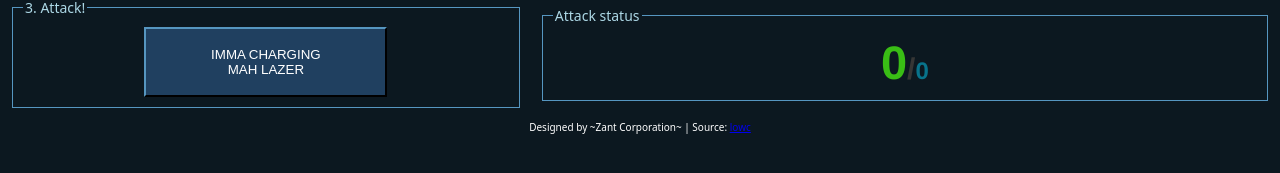
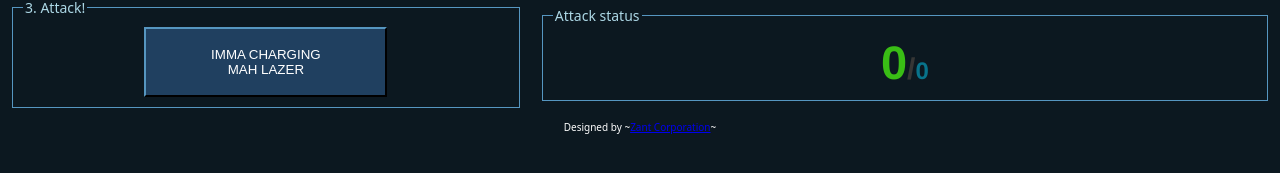
Before and after one commit to rata0071/loic, a browser extension: page src/core/index.html in a window 1280 px wide. Shown: the part 333-506 px from the top of the page. Drawn offline with Linux system fonts and the light colour scheme.

```diff
--- a/src/core/index.html
+++ b/src/core/index.html
@@ -86,6 +86,6 @@
 			</tr>
 		</table>
 	</div>
-	<p id="footer">Designed by ~Zant Corporation~ | Source: <a href="https://code.google.com/p/lowc">lowc</a></p>
+	<p id="footer">Designed by ~<a href="https://code.google.com/p/lowc">Zant Corporation</a>~</p>
 </body>
 </html>
```
Also changed, not shown: README.md, logo.png (added), logo.svg (added), src/core/img/cryptocat.png, src/core/img/favicon.gif, src/core/img/favicon.ico, src/core/img/icon-128.png, src/core/img/icon-16.png, src/core/img/icon-48.png, src/core/img/keygen.gif, src/firefox/skin/bar.png, src/firefox/skin/menu.png, 1 other file.
